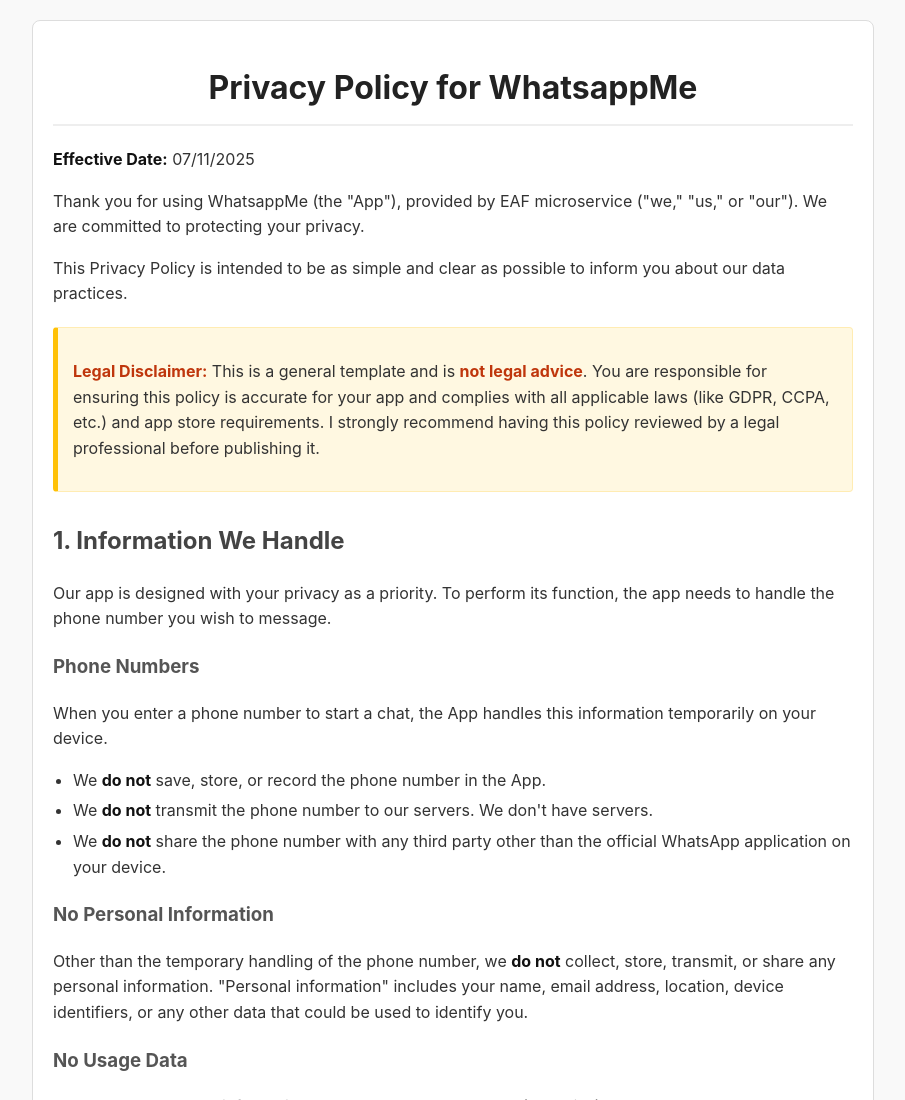
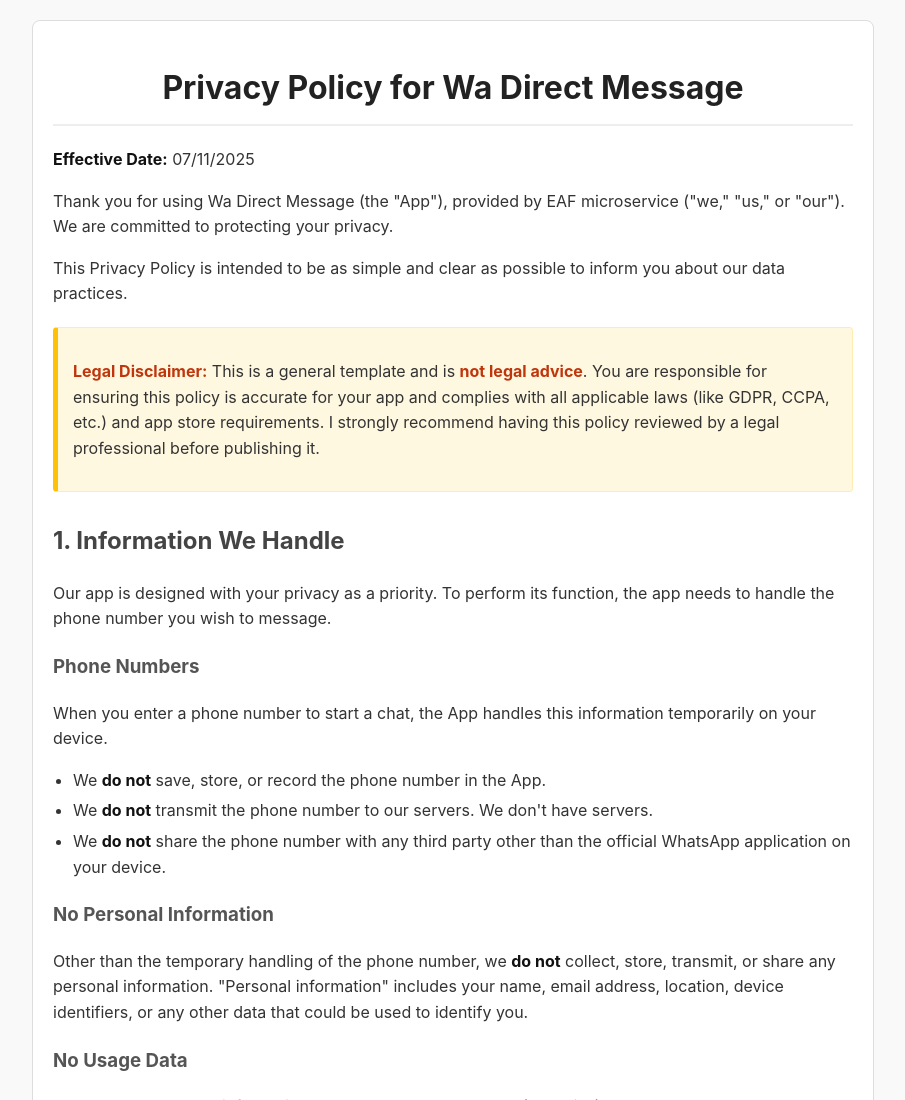
Before and after one commit to eaf-microservice/privacy-policy-whatsappme, a plain HTML site: page index.html in a window 1280 px wide. Shown: the top 1100 px of the page, without its empty margins (187-1092 px from the left). Drawn offline with Linux system fonts and the light colour scheme.

Commit message:
change name of app

```diff
--- a/index.html
+++ b/index.html
@@ -5,7 +5,7 @@
     <meta name="viewport" content="width=device-width, initial-scale=1.0" />
     <meta name="author" content="Fouad El Azbi" />
     <meta name="description" content="Privacy Policy for WhatsappMe" />
-    <title>Privacy Policy - WhatsappMe</title>
+    <title>Privacy Policy - Wa Direct Message</title>
     <style>
       body {
         font-family: -apple-system, BlinkMacSystemFont, "Segoe UI", Roboto,
@@ -90,11 +90,11 @@
   </head>
   <body>
     <div class="container">
-      <h1 style="text-align: center">Privacy Policy for WhatsappMe</h1>
+      <h1 style="text-align: center">Privacy Policy for Wa Direct Message</h1>
       <p><strong>Effective Date:</strong> 07/11/2025</p>
 
       <p>
-        Thank you for using WhatsappMe (the "App"), provided by EAF microservice
+        Thank you for using Wa Direct Message (the "App"), provided by EAF microservice
         ("we," "us," or "our"). We are committed to protecting your privacy.
       </p>
 
```
